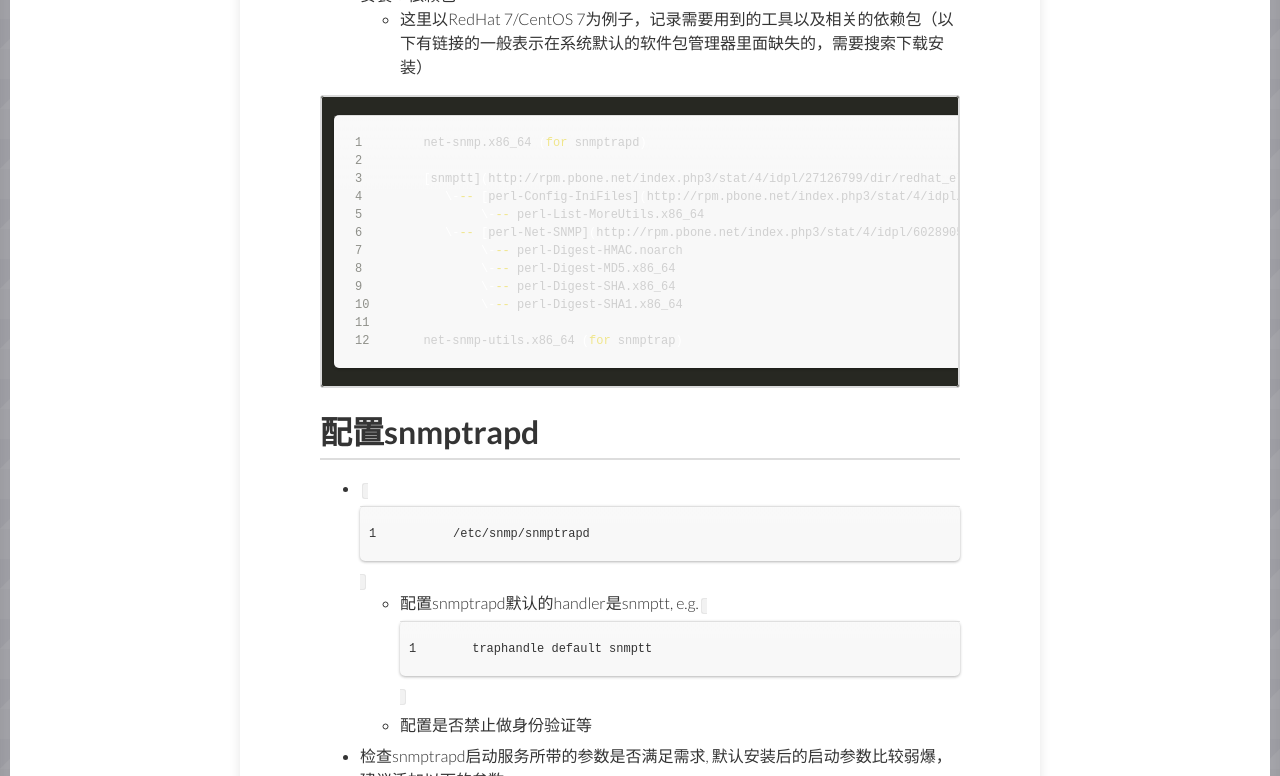
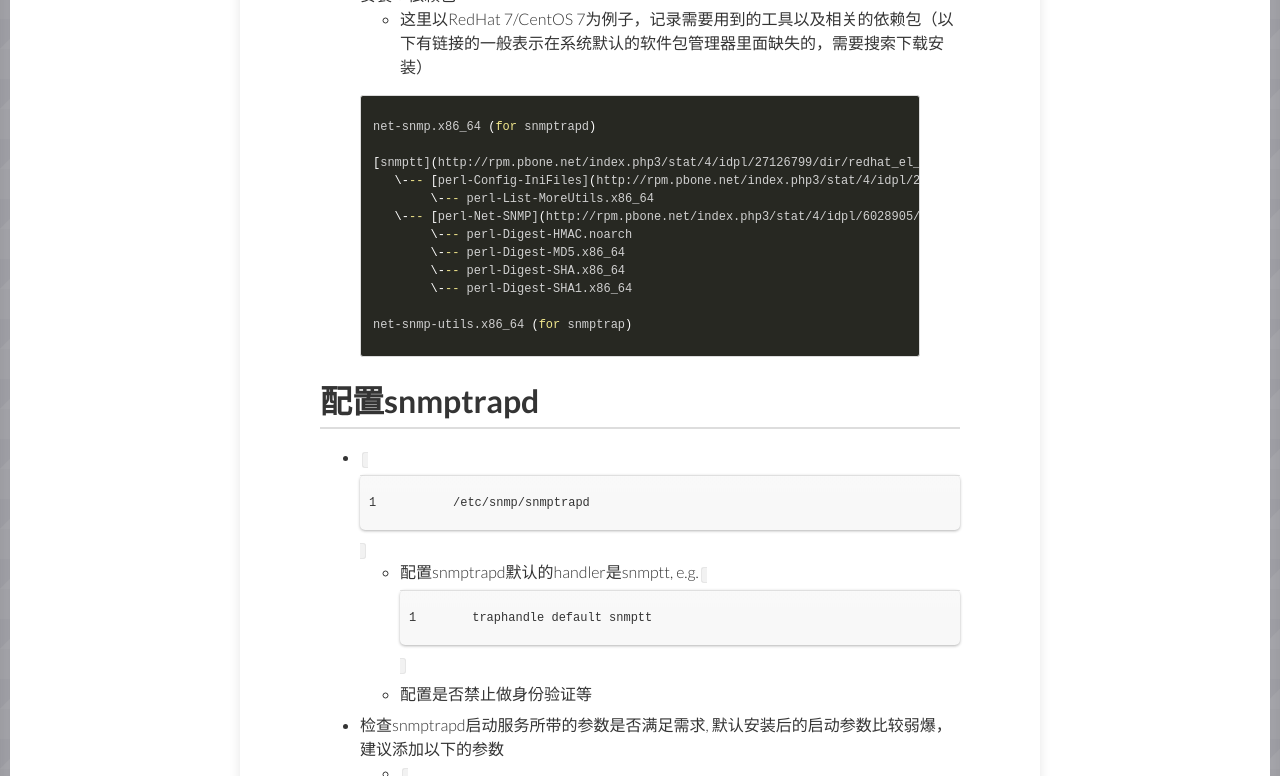
Before and after one commit to KasperDeng/kasperdeng.github.io, a Jekyll site: the page built from _posts/2016-11-12-zabbix-snmp-trap.md, in a window 1280 px wide and 900 px high, scrolled down 1327 px, cut to the strip 124-900 px from the top of the window. Built offline with Jekyll 4.4.1, drawn with Linux system fonts in a browser that asks for light colours; nearby versions of some CDN libraries; comment, search, counter and statistics services are not loaded.

Commit message:
set github page no fenced code highlighter

````diff
--- a/_config.yml
+++ b/_config.yml
@@ -57,7 +57,7 @@ rdiscount:
   extensions: []
 
 redcarpet:
-  extensions: []
+  extensions: [no_fenced_code_blocks]
 
 kramdown:
   auto_ids: true
--- a/_posts/2016-11-12-zabbix-snmp-trap.md
+++ b/_posts/2016-11-12-zabbix-snmp-trap.md
@@ -29,7 +29,7 @@ image:
 * 安装：依赖包
    - 这里以RedHat 7/CentOS 7为例子，记录需要用到的工具以及相关的依赖包（以下有链接的一般表示在系统默认的软件包管理器里面缺失的，需要搜索下载安装）
 
-```bash
+{% highlight bash %}
 net-snmp.x86_64 (for snmptrapd)
 
 [snmptt](http://rpm.pbone.net/index.php3/stat/4/idpl/27126799/dir/redhat_el_7/com/snmptt-1.4-0.9.beta2.el7.noarch.rpm.html)
@@ -42,7 +42,7 @@ net-snmp.x86_64 (for snmptrapd)
         \--- perl-Digest-SHA1.x86_64
 
 net-snmp-utils.x86_64 (for snmptrap)
-```
+{% endhighlight %}
 
 # 配置snmptrapd #
 * `/etc/snmp/snmptrapd`
````
